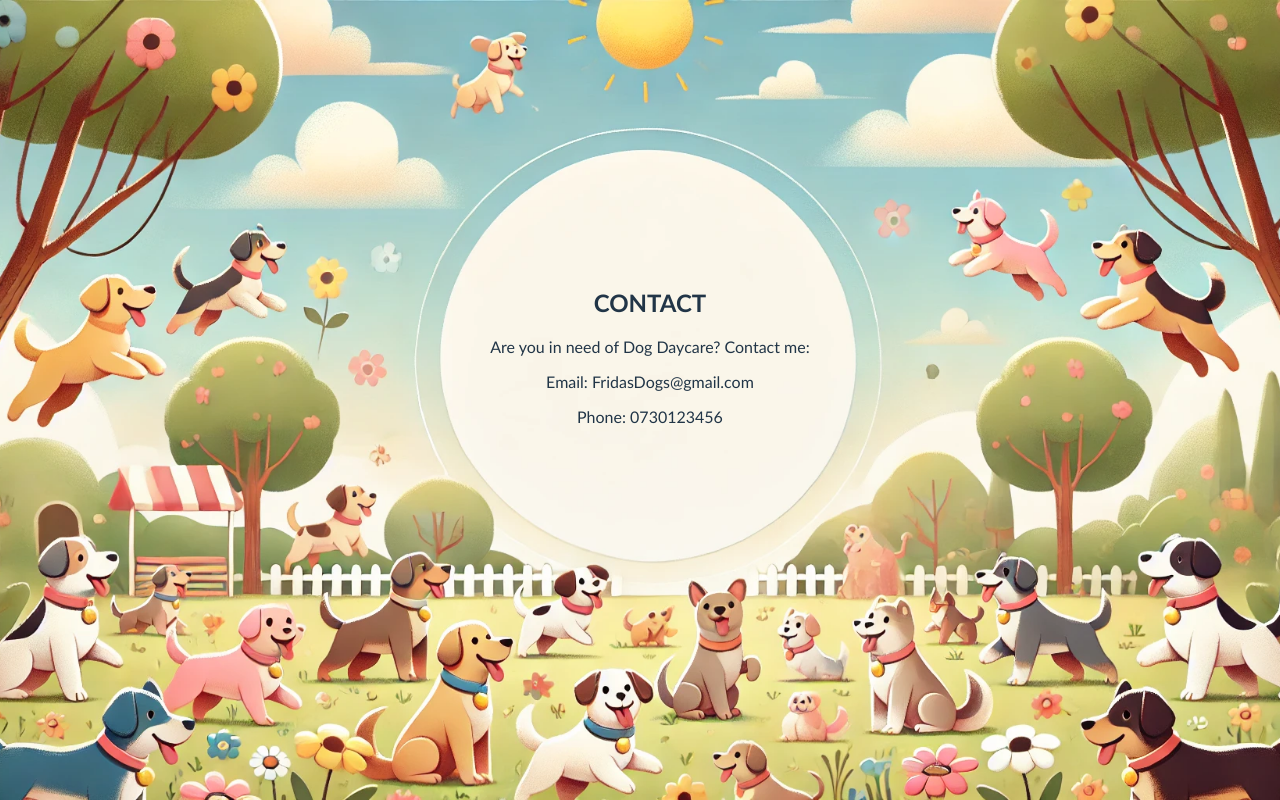
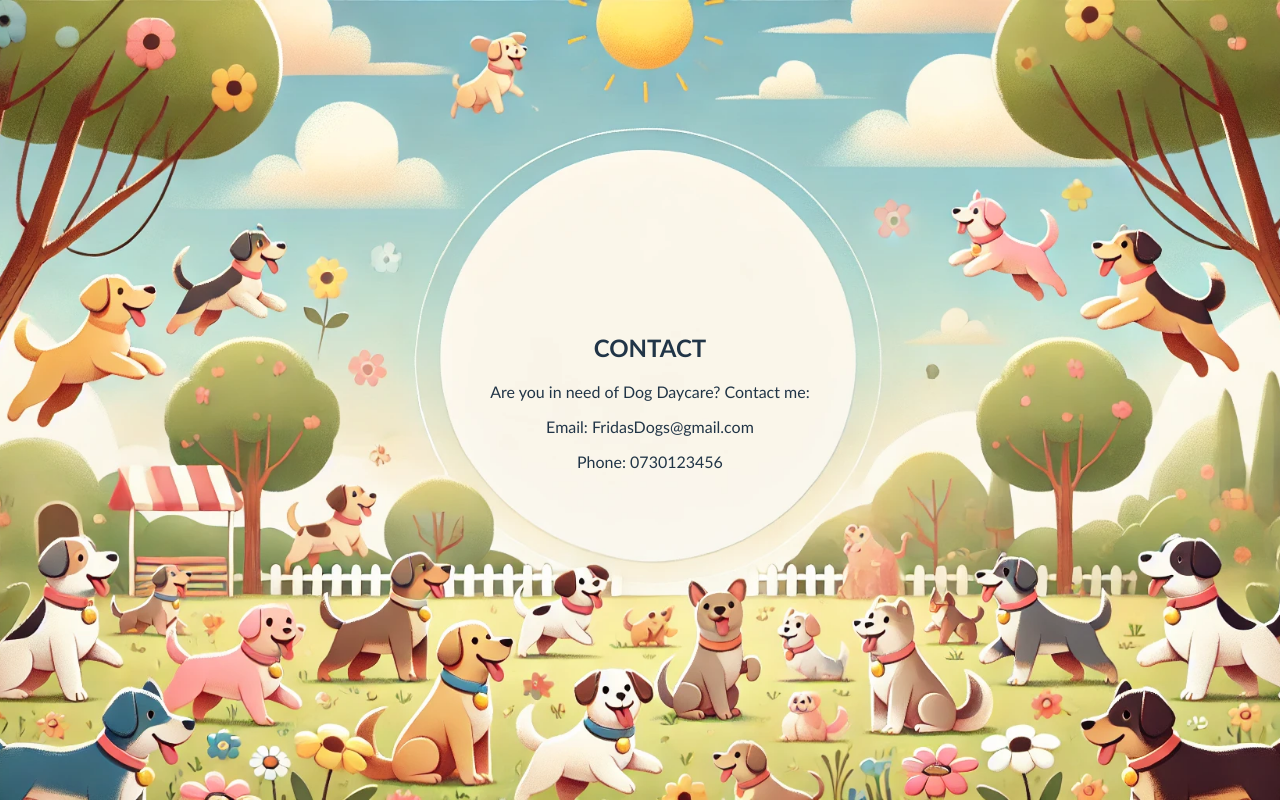
Before and after one commit to Fridisens/Fridas-Dogcare, a React (Vite) app: page /contact in a window 1280 px wide. Built offline with nearby package versions, Linux system fonts and the light colour scheme.

Commit message:
removed apiurl from welcome component and tested some css

```diff
--- a/src/components/Welcome.jsx
+++ b/src/components/Welcome.jsx
@@ -1,8 +1,6 @@
 import { useNavigate } from "react-router-dom";
 import Contact from "./contact";
 import dogs from "./dogs";
-
-//const apiURL = 'https://api.jsonbin.io/v3/b/66ea6857e41b4d34e4325758';
 
 
 
--- a/src/index.css
+++ b/src/index.css
@@ -160,6 +160,6 @@ button:focus-visible {
 
 .contact-text {
 
-  margin-top: -90px;
+  margin-top: -0px;
   margin-left: 20px;
 }
```
